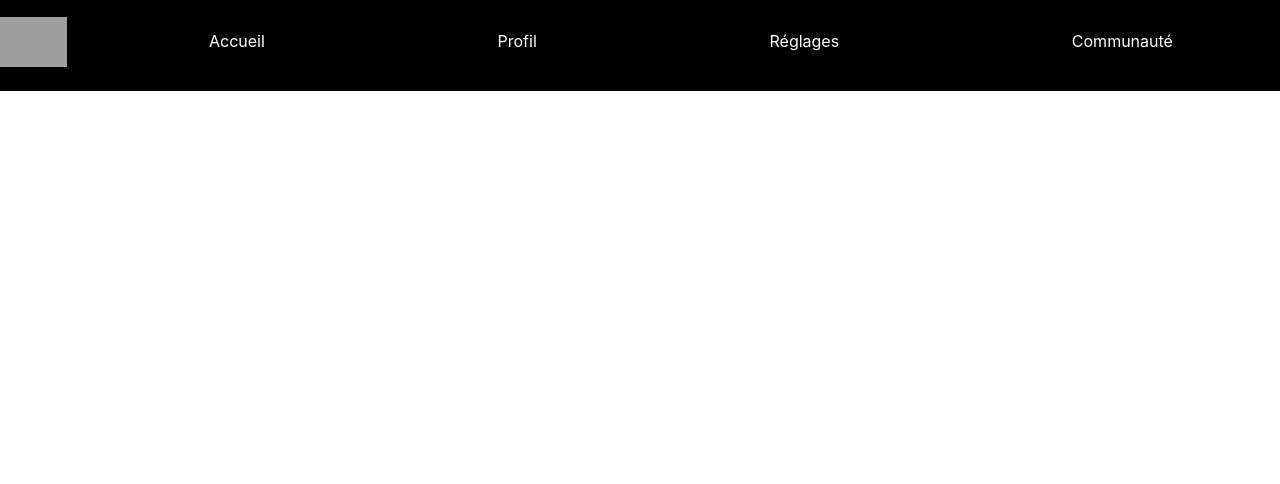
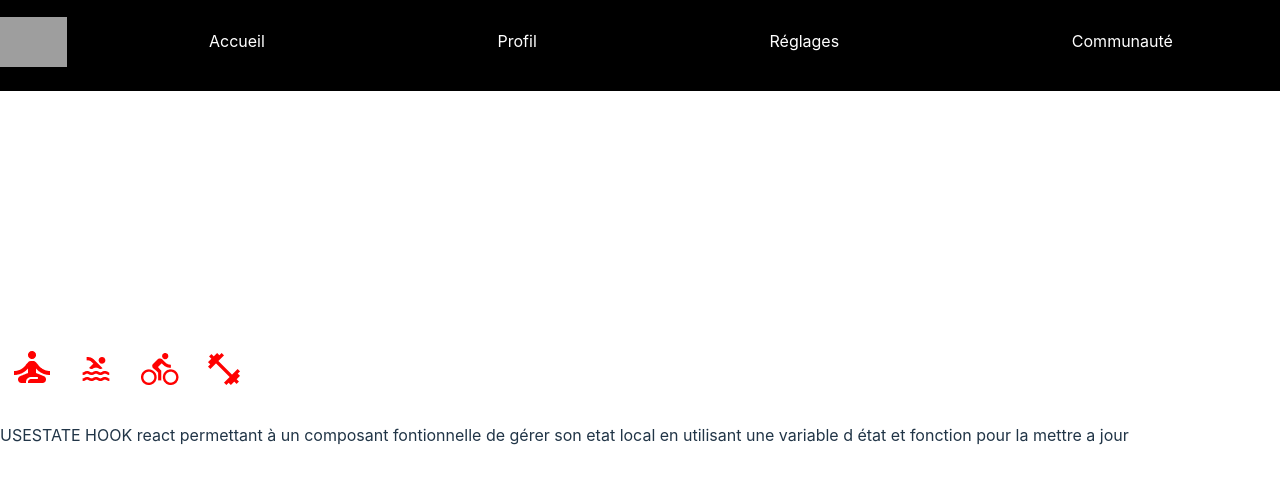
Before and after one commit to Chahinez125/SportSee, a React (Vite) app: page / in a window 1280 px wide. Shown: the top 484 px of the page. Built offline with nearby package versions, Linux system fonts and the light colour scheme; grey boxes are pictures that could not be loaded.

Commit message:
import les icon au composant aside

```diff
--- a/src/layout/aside/Aside.jsx
+++ b/src/layout/aside/Aside.jsx
@@ -1,11 +1,24 @@
-
+import icon1 from "../../assets/icon1.png"
+import icon2 from "../../assets/icon2.png"
+import icon3 from "../../assets/icon3.png"
+import icon4 from "../../assets/icon4.png"
 
 function Aside() {
   return (
     <div>
+      <div>
+      <img src={icon1} alt="icon1" />
+      <img src={icon2} alt="icon2" />
+      <img src={icon3} alt="icon3" />
+      <img src={icon4} alt="icon4" />
+      </div>
+      <div>
+      <p> USESTATE HOOK react permettant à un composant fontionnelle de gérer son etat local en utilisant une variable d état et  fonction pour la mettre a jour </p>
 
+
+      </div>
     </div>
-  )
+  );
 }
 
 export default Aside
```
